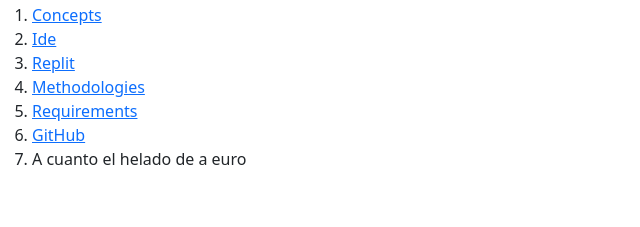
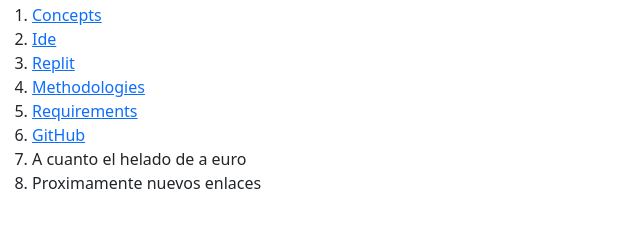
Before and after one commit to ravening87/enviromments, a plain HTML site: page index.html in a window 1280 px wide. Shown: the part 53-280 px from the top of the page, without its empty margins (0-640 px from the left). Drawn offline with nearby package versions, Linux system fonts and the light colour scheme.

```diff
--- a/index.html
+++ b/index.html
@@ -21,6 +21,7 @@
       <li><a href="requirements.html">Requirements</a></li>
       <li><a href="github.html">GitHub</a></li>
       <li>A cuanto el helado de a euro</li>
+      <li>Proximamente nuevos enlaces</li>
     </ol>
 
     <!-- Optional JavaScript; choose one of the two! -->
```
